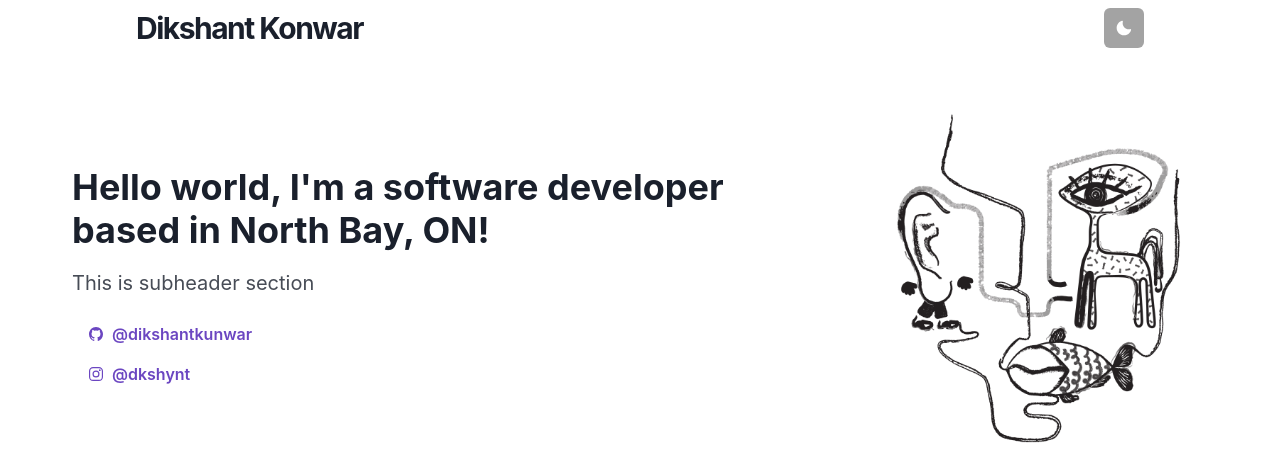
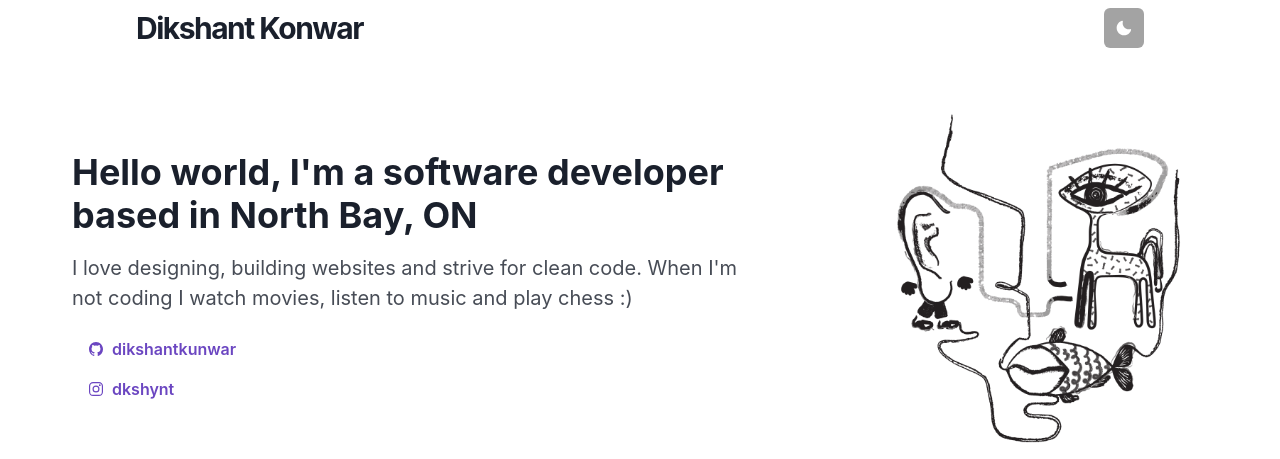
Before and after one commit to dikshantkunwar/resume, a React (Create React App) app: page / in a window 1280 px wide. Shown: the top 459 px of the page. Built offline with nearby package versions, Linux system fonts and the light colour scheme; a web font is replaced by a local one.

Commit message:
updated html title, links and hero description

```diff
--- a/public/index.html
+++ b/public/index.html
@@ -27,7 +27,7 @@
       work correctly both with client-side routing and a non-root public URL.
       Learn how to configure a non-root public URL by running `npm run build`.
     -->
-    <title>Resume</title>
+    <title>DK's Portfolio</title>
   </head>
   <body>
     <noscript>You need to enable JavaScript to run this app.</noscript>
--- a/src/components/sections/SocialLinks.js
+++ b/src/components/sections/SocialLinks.js
@@ -12,7 +12,7 @@ export default function SocialLinks() {
             colorScheme="purple"
             leftIcon={<Icon as={IoLogoGithub} />}
             >
-              @dikshantkunwar
+              dikshantkunwar
             </Button>
         </Link>
       </ListItem>
@@ -23,7 +23,7 @@ export default function SocialLinks() {
             colorScheme="purple"
             leftIcon={<Icon as={IoLogoInstagram} />}
             >
-              @dkshynt
+              dkshynt
             </Button>
         </Link>
       </ListItem>
--- a/src/pages/Landing.js
+++ b/src/pages/Landing.js
@@ -3,7 +3,6 @@ import LandingLayout from '../components/layouts/LandingLayout';
 import ContactForm from '../components/sections/ContactForm';
 import Hero from '../components/sections/Hero';
 import Footer from '../components/sections/Footer'
-// import profileImage from '../profile.jpg'
 import absurdImg from '../03.png'
 import ProjectList from '../components/sections/ProjectList';
 
@@ -11,8 +10,8 @@ export default function Landing() {
   return (
     <LandingLayout>
       <Hero
-        title="Hello world, I'm a software developer based in North Bay, ON!"
-        subtitle="This is subheader section"
+        title="Hello world, I'm a software developer based in North Bay, ON"
+        subtitle="I love designing, building websites and strive for clean code. When I'm not coding I watch movies, listen to music and play chess :)"
         image={absurdImg}
         />
         <ProjectList />
```
